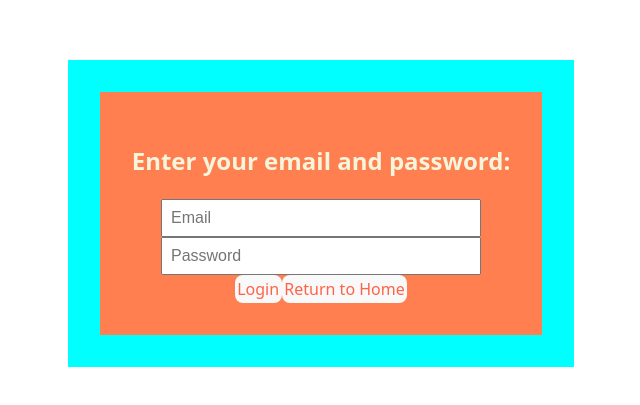
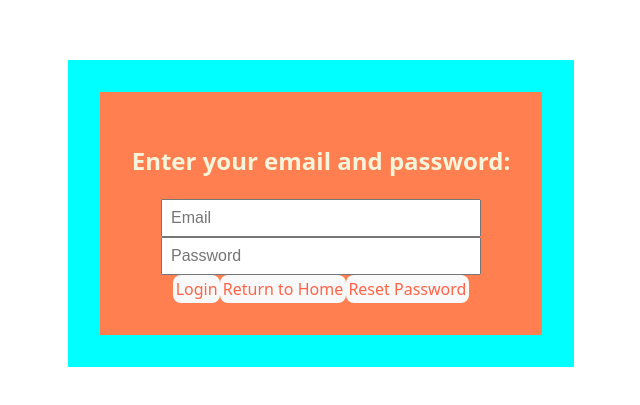
Before and after one commit to tobiddaneiel/QR_Code_Food_Scanner, a React (Vite) app: page /login in a window 1280 px wide. Shown: the part 187-592 px from the top of the page, without its empty margins (319-959 px from the left). Built offline with nearby package versions, Linux system fonts and the light colour scheme; no server answers.

Commit message:
Implemented the forgot password functionality

```diff
--- a/src/App.jsx
+++ b/src/App.jsx
@@ -9,6 +9,7 @@ import FoodInventory from "./pages/Food_inventory_page.jsx";
 import Home from "./pages/Home_page.jsx";
 import Profile from "./pages/Profile_page.jsx";
 import UserAdminPage from "./pages/User_admin_page.jsx";
+import ResetPassword from "./pages/Reset_Password_page.jsx";
 import './App.css'
 
 
@@ -17,7 +18,7 @@ import './App.css'
 
 function App() {
   const location = useLocation();
-  const showNavBar = !["/login", "/signup", "/"].includes(location.pathname);
+  const showNavBar = !["/login", "/signup", "/", "/reset-password"].includes(location.pathname);
   return (
     <>
       {showNavBar && <Navbar />}
@@ -25,6 +26,7 @@ function App() {
           <Route path="/" element={<Home />} />
           <Route path="/login" element={<Login />} />
           <Route path="/signup" element={<SignUp />} />
+          <Route path="/reset-password" element={<ResetPassword />} />
           <Route path="/inventory" element={
             <ProtectedRoute>
               <FoodInventory />
--- a/src/firebase/authService.js
+++ b/src/firebase/authService.js
@@ -2,7 +2,8 @@ import { auth } from "./firebase";
 import {
   createUserWithEmailAndPassword,
   signInWithEmailAndPassword,
-  signOut
+  signOut,
+  sendPasswordResetEmail
 } from "firebase/auth";
 
 // SIGN UP
@@ -25,6 +26,11 @@ export const login = async (email, password) => {
   return userCredential.user;
 };
 
+// RESET PASSWORD
+export const resetPassword = async (email) => {
+  return sendPasswordResetEmail(auth, email);
+};
+
 // LOGOUT
 export const logout = async () => {
   await signOut(auth);
--- a/src/pages/Login_page.jsx
+++ b/src/pages/Login_page.jsx
@@ -41,7 +41,7 @@ function Login() {
           setError("Invalid email format.");
           break;
         default:
-          setError("Login failed. Please try again.");
+          setError("Login failed. Please try again or reset your password.");
       }
     }
   };
@@ -78,6 +78,14 @@ function Login() {
       >
         Return to Home
       </button>
+
+      {/* Button to navigate to the password reset page */}
+      <button
+        id="reset-password-button"
+        onClick={() => navigate("/reset-password")}
+      >
+        Reset Password
+      </button>
     </div>
   );
 }
--- /dev/null
+++ b/src/pages/Reset_Password_page.jsx
@@ -0,0 +1,56 @@
+// Import the useState hook from React to manage component state
+import { useState } from "react";
+
+// Import useNavigate from React Router for programmatic navigation
+import { useNavigate } from "react-router-dom";
+
+// Import the resetPassword function that handles Firebase password reset
+import { resetPassword } from "../firebase/authService";
+
+function ResetPassword() {
+    // State to store the user's email input
+    const [email, setEmail] = useState("");
+    // State to store any error message
+    const [error, setError] = useState(null);
+    // Hook used to navigate between routes
+    const navigate = useNavigate();
+
+    // Function that runs when the "Reset Password" button is clicked
+    const handleResetPassword = async () => {
+        try {
+            // Attempt to send a password reset email using Firebase authentication
+            await resetPassword(email);
+            // If the email is sent successfully, redirect the user to the login page
+            navigate("/login");
+        } catch (err) {
+            // If sending the email fails, display an error message
+            switch (err.code) {
+                case "auth/user-not-found":
+                    setError("No account found with this email.");
+                    break;
+                case "auth/invalid-email":
+                    setError("Invalid email format.");
+                    break;
+                default:
+                    setError("Failed to send reset email. Please try again.");
+            }
+        }
+    };
+
+    return (
+        <div className="reset-password form page">
+            {/* Email input field */}
+            <h2>Enter your email to receive a password reset link:</h2>
+            <input
+                type="email"
+                placeholder="Email"
+                onChange={e => setEmail(e.target.value)} // Update email state on input change
+            />
+            <br />
+            {error && <p className="error">{error}</p>}
+            <button onClick={handleResetPassword}>Reset Password</button>
+        </div>
+    );
+}
+
+export default ResetPassword;
```
